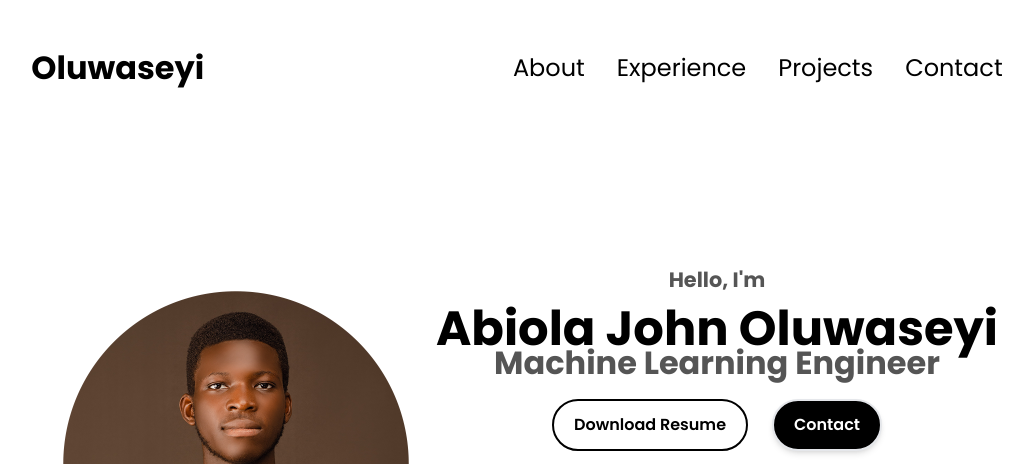
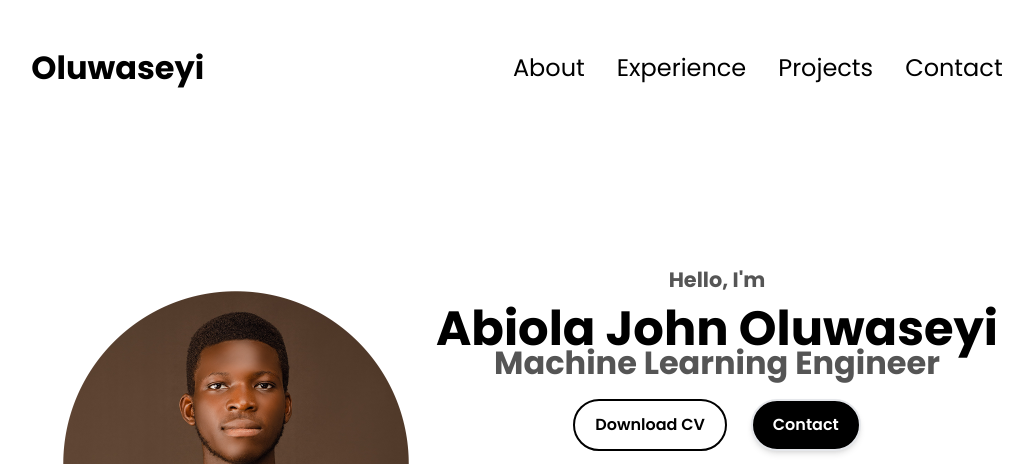
Before and after one commit to Oluwaseyiae/abiolajohnoluwaseyi.github.io, a website: page index.html in a window 1280 px wide. Shown: the top 464 px of the page, without its empty margins (123-1156 px from the left). Drawn offline with Linux system fonts and the light colour scheme.

Commit message:
Update index.html

```diff
--- a/index.html
+++ b/index.html
@@ -65,7 +65,7 @@
 
                 <div class="flex justify-center mt-[1rem] g-[1rem]">
                     <a class="py-3 px-5 border-2 border-black rounded-full font-semibold mx-3 cursor-pointer hover:bg-black hover:text-white"
-                        href="https://drive.google.com/file/d/1CIP_dDcv5x3MdRAnLFD9ojNbIXHngniy/view?usp=sharing" target="_blank">Download Resume</a>
+                        href="https://drive.google.com/file/d/1CIP_dDcv5x3MdRAnLFD9ojNbIXHngniy/view?usp=sharing" target="_blank">Download CV</a>
 
                     <a class="py-3 px-5 bg-black text-white border-2 rounded-full shadow-md font-semibold mx-3 cursor-pointer hover:bg-darkGray"
                         href="#contact">Contact</a>
```
